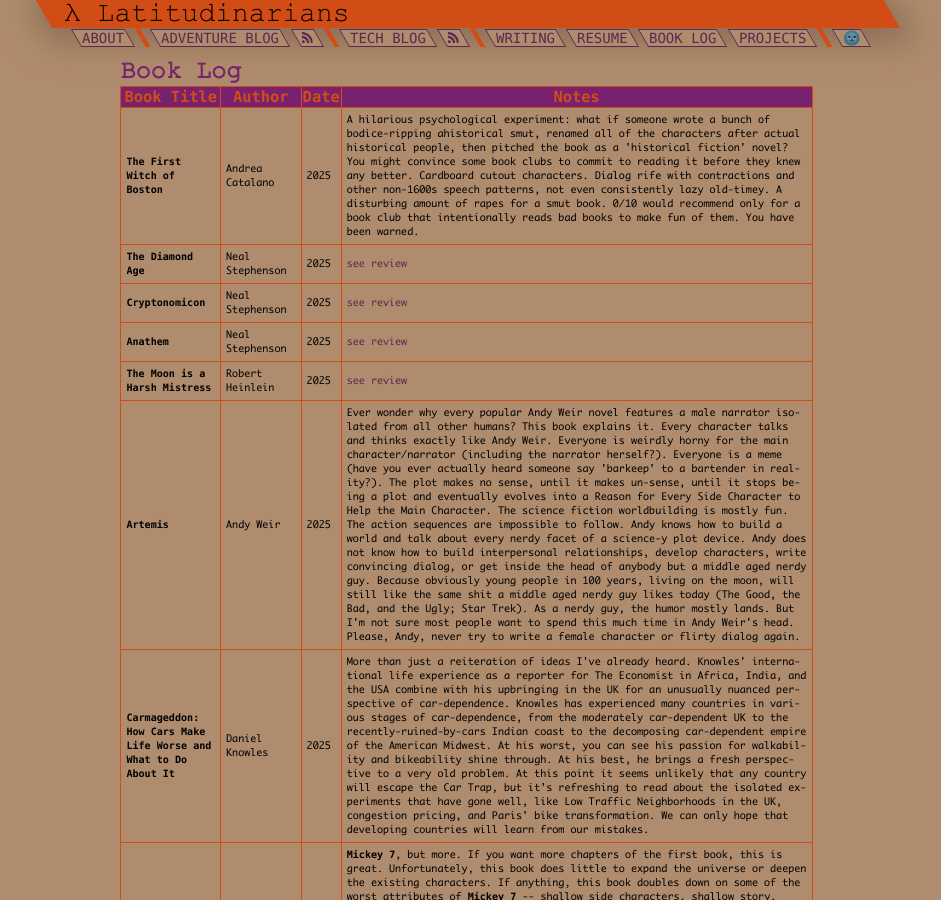
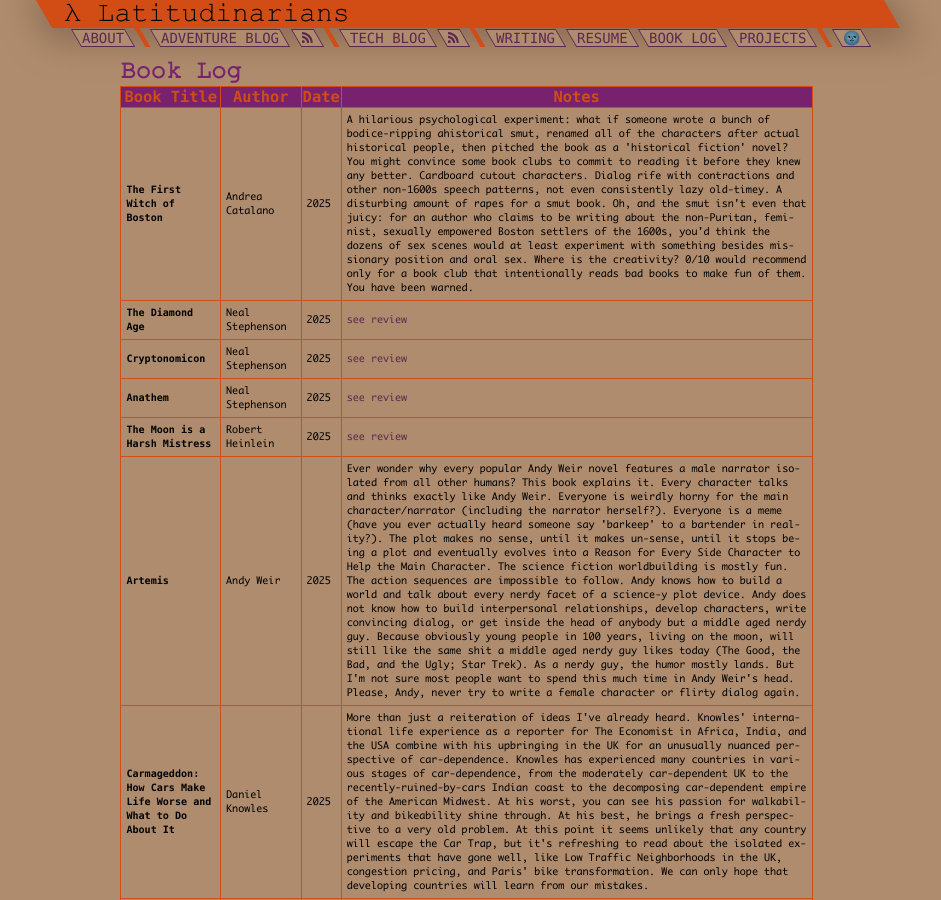
Before and after one commit to nathan-contino/nathan-contino.github.io, a Jekyll site: the page built from _pages/reading.md, in a window 1280 px wide and 900 px high. Shown: the whole window, without its empty margins (174-1115 px from the left). Built offline with Jekyll 4.4.1, drawn with Linux system fonts in a browser that asks for light colours.

Commit message:
More on smut

```diff
--- a/_pages/reading.md
+++ b/_pages/reading.md
@@ -6,7 +6,7 @@
 
 | Book Title 					| Author 				| Date 			| Notes |
 | ---		 					| ---		 			| ---			| ---	|
-| **The First Witch of Boston** | Andrea Catalano		| 2025			| A hilarious psychological experiment: what if someone wrote a bunch of bodice-ripping ahistorical smut, renamed all of the characters after actual historical people, then pitched the book as a 'historical fiction' novel? You might convince some book clubs to commit to reading it before they knew any better. Cardboard cutout characters. Dialog rife with contractions and other non-1600s speech patterns, not even consistently lazy old-timey. A disturbing amount of rapes for a smut book. 0/10 would recommend only for a book club that intentionally reads bad books to make fun of them. You have been warned. |
+| **The First Witch of Boston** | Andrea Catalano		| 2025			| A hilarious psychological experiment: what if someone wrote a bunch of bodice-ripping ahistorical smut, renamed all of the characters after actual historical people, then pitched the book as a 'historical fiction' novel? You might convince some book clubs to commit to reading it before they knew any better. Cardboard cutout characters. Dialog rife with contractions and other non-1600s speech patterns, not even consistently lazy old-timey. A disturbing amount of rapes for a smut book. Oh, and the smut isn't even that juicy: for an author who claims to be writing about the non-Puritan, feminist, sexually empowered Boston settlers of the 1600s, you'd think the dozens of sex scenes would at least experiment with something besides missionary position and oral sex. Where is the creativity? 0/10 would recommend only for a book club that intentionally reads bad books to make fun of them. You have been warned. |
 | **The Diamond Age**			| Neal Stephenson		| 2025			| [see review](/techblog/2025/10/22/the-diamond-age/) |
 | **Cryptonomicon**				| Neal Stephenson		| 2025			| [see review](/techblog/2025/09/04/cryptonomicon/) |
 | **Anathem**					| Neal Stephenson		| 2025			| [see review](/techblog/2025/08/06/anathem/) |
```
